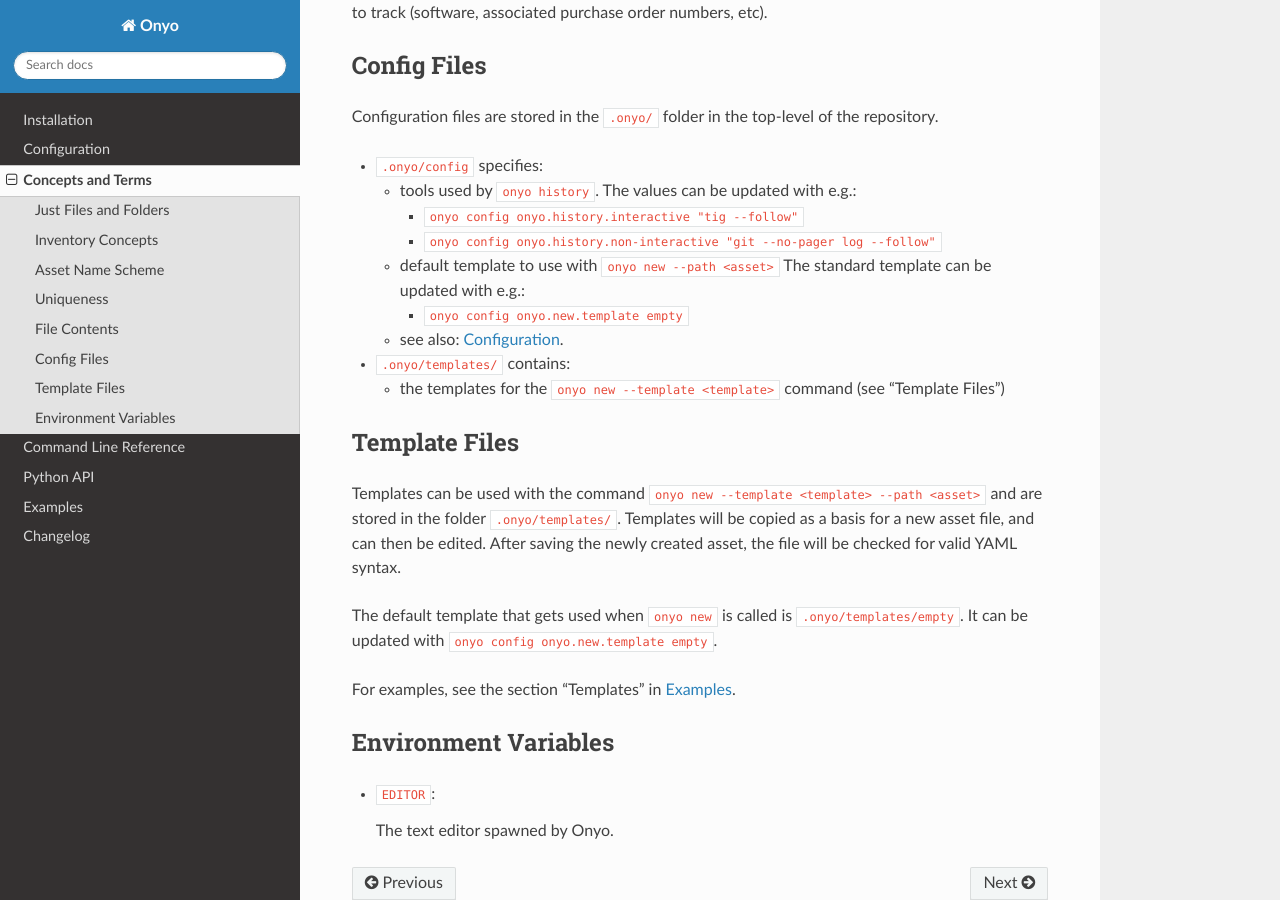
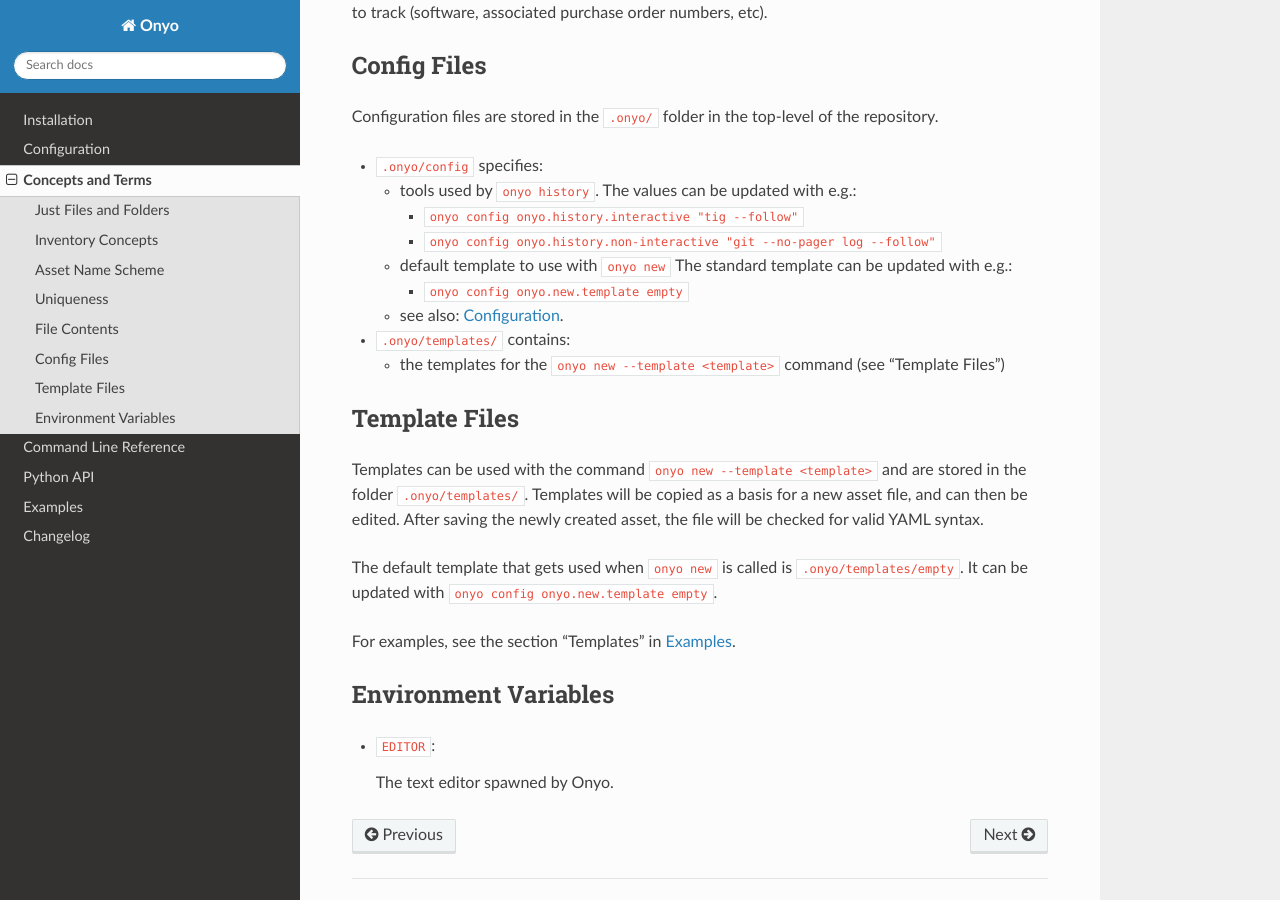
Before and after one commit to psyinfra/onyo, a Sphinx documentation site: the page built from docs/source/concepts.rst, in a window 1280 px wide and 900 px high, scrolled down 1396 px. Built offline with Sphinx 7.4.7 and the Read the Docs theme 3.1.0, drawn with Linux system fonts in a browser that asks for light colours; pages that are not in the unit, such as notebooks, are missing from menus.

Commit message:
DOC/BF: fix outdated docs
--path has been retired for a long time from those commands.

```diff
--- a/docs/source/concepts.rst
+++ b/docs/source/concepts.rst
@@ -80,7 +80,7 @@ repository.
     - ``onyo config onyo.history.interactive "tig --follow"``
     - ``onyo config onyo.history.non-interactive "git --no-pager log --follow"``
 
-  - default template to use with ``onyo new --path <asset>``
+  - default template to use with ``onyo new``
     The standard template can be updated with e.g.:
 
     - ``onyo config onyo.new.template empty``
@@ -95,11 +95,10 @@ repository.
 Template Files
 **************
 
-Templates can be used with the command ``onyo new --template <template>
---path <asset>`` and are stored in the folder ``.onyo/templates/``.
-Templates will be copied as a basis for a new asset file, and can then be
-edited. After saving the newly created asset, the file will be checked for
-valid YAML syntax.
+Templates can be used with the command ``onyo new --template <template>`` and
+are stored in the folder ``.onyo/templates/``.  Templates will be copied as a
+basis for a new asset file, and can then be edited. After saving the newly
+created asset, the file will be checked for valid YAML syntax.
 
 The default template that gets used when ``onyo new`` is called is
 ``.onyo/templates/empty``. It can be updated with
--- a/docs/source/configuration.rst
+++ b/docs/source/configuration.rst
@@ -56,12 +56,12 @@ Templates
 This section describes some of the templates provided with ``onyo init`` in the
 directory ``.onyo/templates/``.
 
-``onyo new --keys <keys> --path <directory>`` (equivalent to
-``onyo new --keys <keys> --template empty --path <directory>``) as defined
+``onyo new --keys <keys> --directory <directory>`` (equivalent to
+``onyo new --keys <keys> --template empty --directory <directory>``) as defined
 by ``.onyo/templates/empty`` is an empty YAML file, and ``keys`` must
 additionally specify the keys used for asset names.
 
-``onyo new --edit --template laptop.example --path <directory>`` as defined by
+``onyo new --edit --template laptop.example --directory <directory>`` as defined by
 ``.onyo/templates/laptop.example`` contains a simple example for a laptop asset
 which already contains some fields, which are relevant for all assets of that
 device type.
```
Also changed, not shown: 1 other file.
